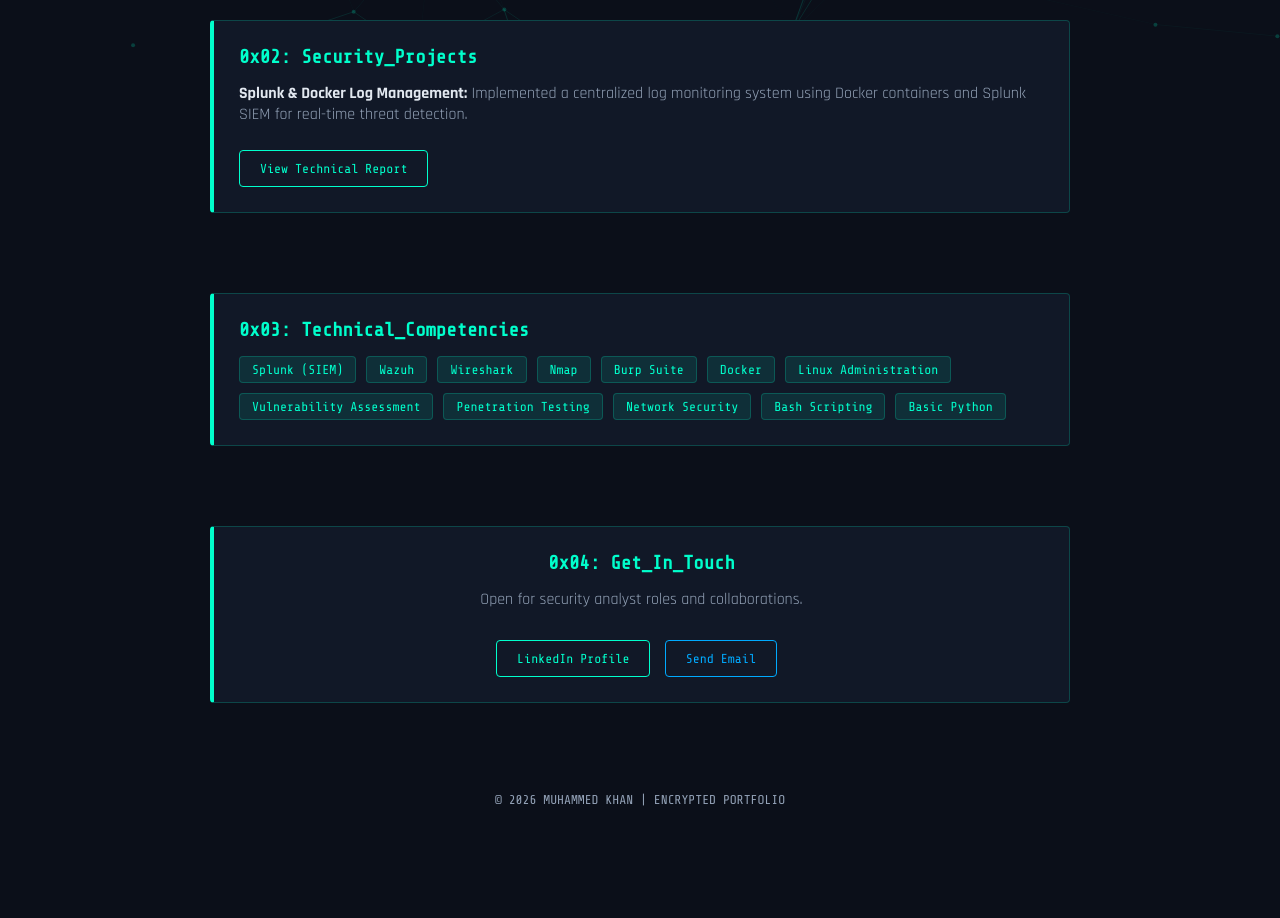
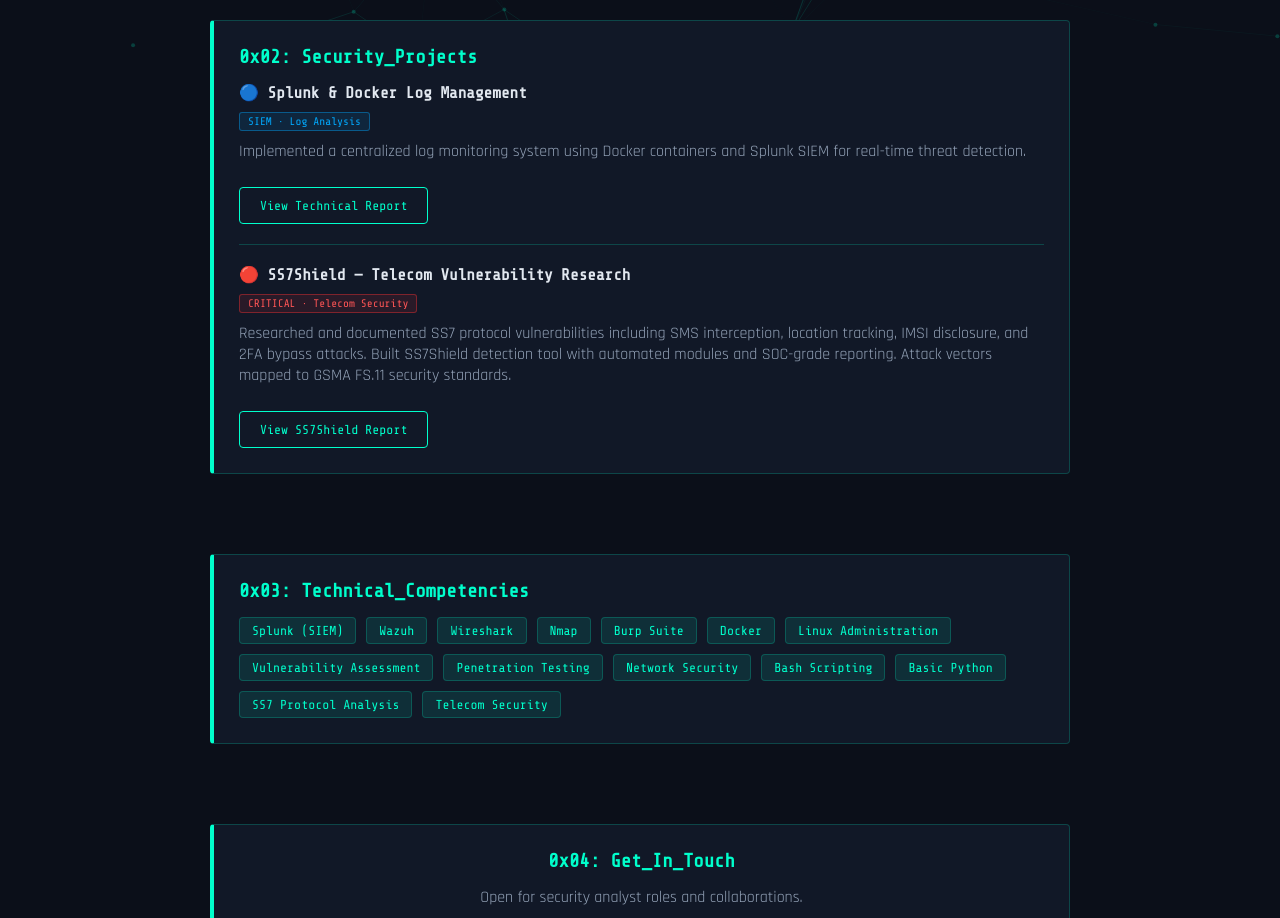
Before and after one commit to muhammed95rafi-arch/muhammed95rafi-arch.github.io, a plain HTML site: page index.html in a window 1280 px wide. Shown: the part 734-1652 px from the top of the page. Before the commit the page ends 1581 px from the top, so only its background shows below. Drawn offline with nearby package versions, Linux system fonts and the light colour scheme.

Commit message:
Add project titles and badge tags to projects section

```diff
--- a/index.html
+++ b/index.html
@@ -62,6 +62,29 @@
     color: var(--accent); margin-bottom: 15px; font-size: 1.2rem;
   }
 
+  .project-title {
+    font-family: 'Share Tech Mono', monospace;
+    color: var(--text); font-size: 1rem;
+    margin-bottom: 8px; font-weight: bold;
+  }
+
+  .badge-tag {
+    display: inline-block;
+    background: rgba(255,51,51,0.1);
+    border: 1px solid rgba(255,51,51,0.4);
+    color: #ff5555;
+    padding: 2px 8px;
+    font-family: 'Share Tech Mono', monospace;
+    font-size: 11px;
+    border-radius: 3px;
+    margin-bottom: 10px;
+  }
+  .badge-tag.blue {
+    background: rgba(0,170,255,0.1);
+    border-color: rgba(0,170,255,0.4);
+    color: var(--accent2);
+  }
+
   .skills-grid { display: flex; flex-wrap: wrap; gap: 10px; }
   .skill-tag {
     background: rgba(0,255,204,0.1); border: 1px solid var(--border);
@@ -80,6 +103,12 @@
   .btn:hover { background: var(--accent); color: #0b0f19; }
   .btn-alt { border-color: var(--accent2); color: var(--accent2); }
   .btn-alt:hover { background: var(--accent2); color: #0b0f19; }
+
+  hr.divider {
+    border: none;
+    border-top: 1px solid var(--border);
+    margin: 20px 0;
+  }
 
   footer {
     text-align: center; padding: 40px; color: var(--text2);
@@ -122,11 +151,27 @@
 <section id="projects">
   <div class="card">
     <h3>0x02: Security_Projects</h3>
+
+    <!-- Project 1 -->
+    <div class="project-title">🔵 Splunk &amp; Docker Log Management</div>
+    <span class="badge-tag blue">SIEM · Log Analysis</span>
     <p style="color: var(--text2); margin-bottom: 10px;">
-      <strong style="color: var(--text);">Splunk &amp; Docker Log Management:</strong>
       Implemented a centralized log monitoring system using Docker containers and Splunk SIEM for real-time threat detection.
     </p>
     <a href="Docker and Splunk Log Management Report (1).html" target="_blank" class="btn">View Technical Report</a>
+
+    <hr class="divider">
+
+    <!-- Project 2: SS7Shield -->
+    <div class="project-title">🔴 SS7Shield — Telecom Vulnerability Research</div>
+    <span class="badge-tag">CRITICAL · Telecom Security</span>
+    <p style="color: var(--text2); margin-bottom: 10px;">
+      Researched and documented SS7 protocol vulnerabilities including SMS interception, location tracking,
+      IMSI disclosure, and 2FA bypass attacks. Built SS7Shield detection tool with automated modules
+      and SOC-grade reporting. Attack vectors mapped to GSMA FS.11 security standards.
+    </p>
+    <a href="SS7Shield_Report.HTML" target="_blank" class="btn">View SS7Shield Report</a>
+
   </div>
 </section>
 
@@ -146,6 +191,8 @@
       <span class="skill-tag">Network Security</span>
       <span class="skill-tag">Bash Scripting</span>
       <span class="skill-tag">Basic Python</span>
+      <span class="skill-tag">SS7 Protocol Analysis</span>
+      <span class="skill-tag">Telecom Security</span>
     </div>
   </div>
 </section>
```
